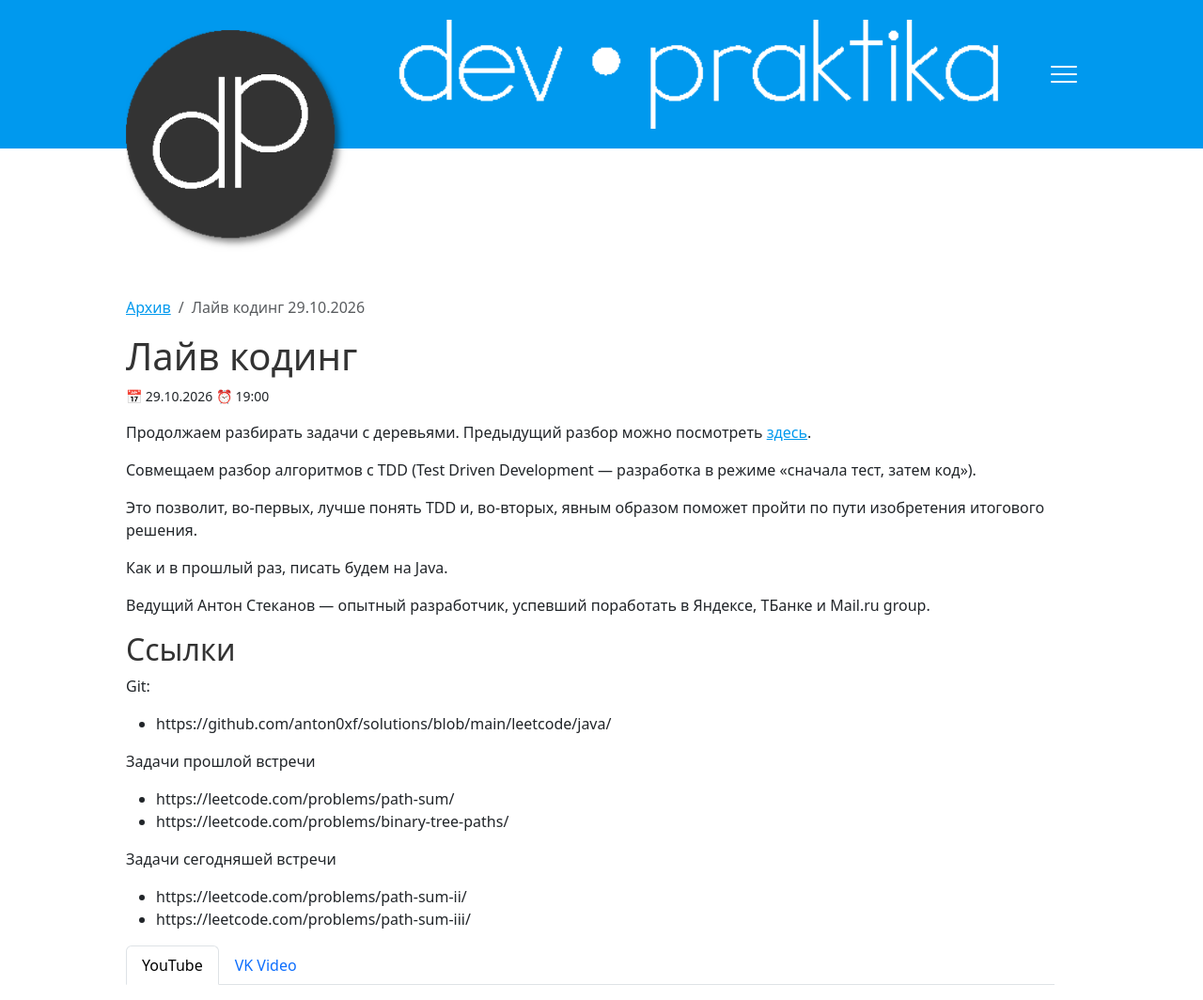
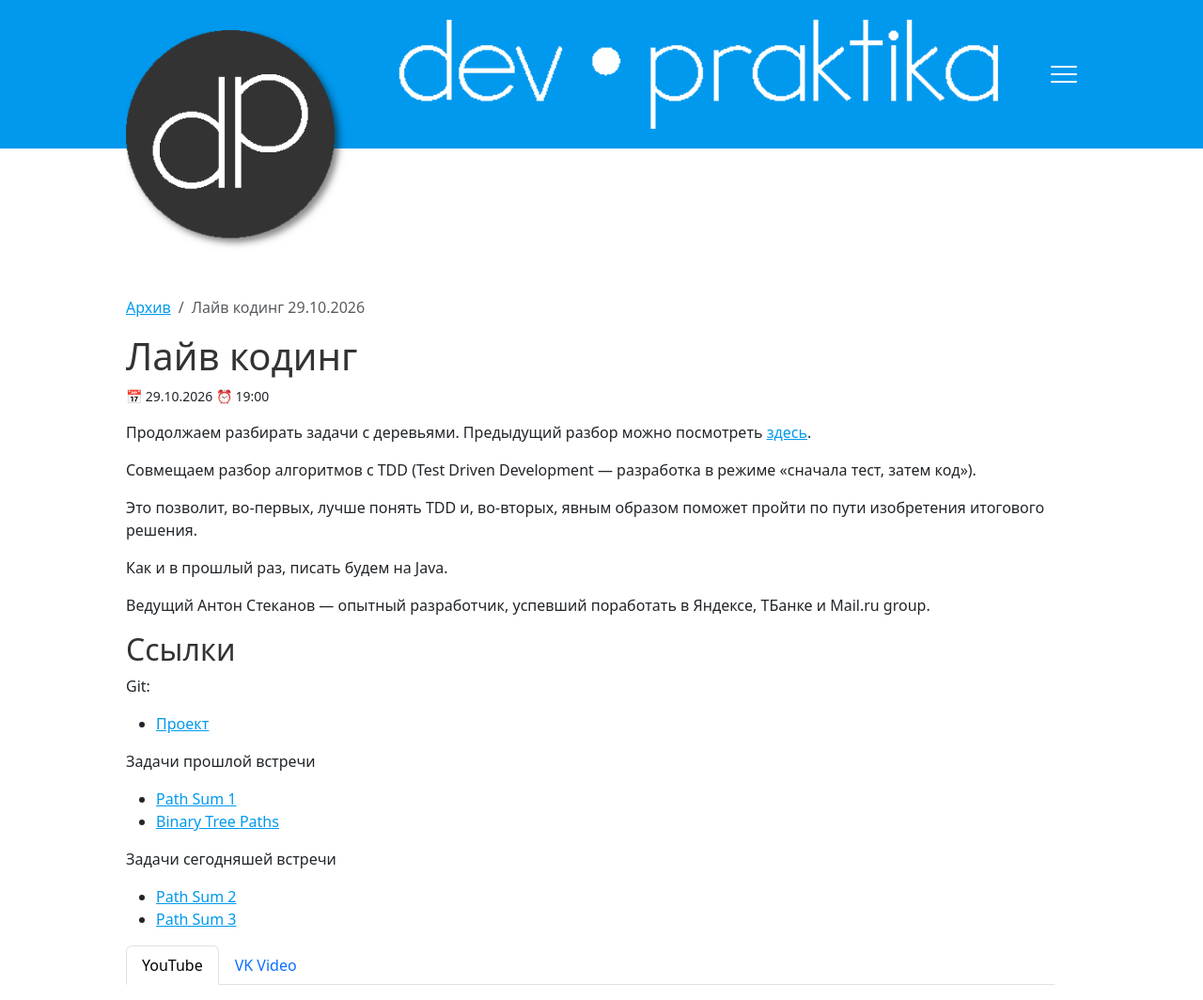
Before and after one commit to devpraktika-ru/devpraktika-ru.github.io, a Jekyll site: the page built from _posts/2026-10-29-live-coding.md, in a window 1280 px wide. Shown: the top 1064 px of the page at 94% size. Built offline with Jekyll 4.4.1, drawn with Linux system fonts in a browser that asks for light colours; grey boxes are pictures that could not be loaded.

Commit message:
Подправил ссылки

```diff
--- a/_posts/2026-10-29-live-coding.md
+++ b/_posts/2026-10-29-live-coding.md
@@ -24,12 +24,12 @@ educators:
 ## Ссылки
 
 Git:
-* https://github.com/anton0xf/solutions/blob/main/leetcode/java/
+* [Проект](https://github.com/anton0xf/solutions/blob/main/leetcode/java/)
 
 Задачи прошлой встречи
-* https://leetcode.com/problems/path-sum/
-* https://leetcode.com/problems/binary-tree-paths/
+* [Path Sum 1](https://leetcode.com/problems/path-sum/)
+* [Binary Tree Paths](https://leetcode.com/problems/binary-tree-paths/)
 
 Задачи сегодняшей встречи
-* https://leetcode.com/problems/path-sum-ii/
-* https://leetcode.com/problems/path-sum-iii/
+* [Path Sum 2](https://leetcode.com/problems/path-sum-ii/)
+* [Path Sum 3](https://leetcode.com/problems/path-sum-iii/)
```
Also changed, not shown: _posts/2026-10-14-live-coding.md (+0 -2 lines).
